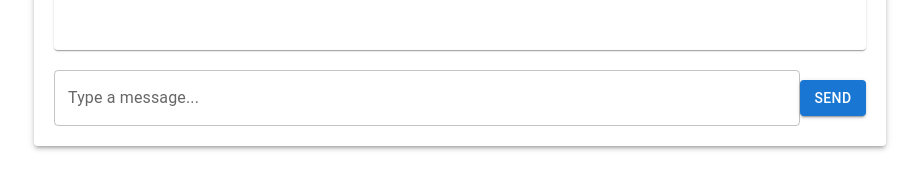
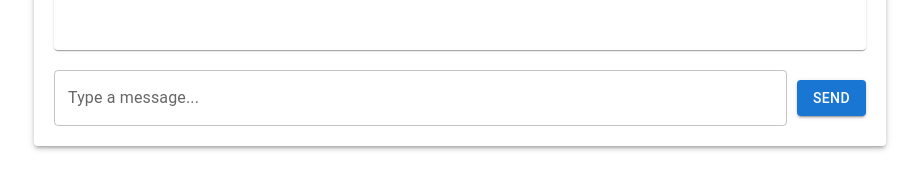
Before and after one commit to gstiebler/BrowserGPT, a React (Create React App) app: page / in a window 1280 px wide. Shown: the part 366-542 px from the top of the page, without its empty margins (180-1099 px from the left). Built offline with nearby package versions, Linux system fonts and the light colour scheme.

Commit message:
fix spacing

```diff
--- a/src/ExtTab/ExtensionMainTab.tsx
+++ b/src/ExtTab/ExtensionMainTab.tsx
@@ -46,11 +46,11 @@ const ExtensionMainTab: React.FC<ExtensionMainTabProps> = ({
                     </Paper>
                 </div>
 
-          <div style={{ display: 'flex', justifyContent: 'space-between', alignItems: 'center' }}>
+                <div style={{ display: 'flex', justifyContent: 'space-between', alignItems: 'center', gap: '10px' }}>
                     <TextField
                         label="Type a message..."
                         variant="outlined"
-              fullWidth
+                        style={{ flex: 1 }} // Takes up the available space
                         value={chatMessage}
                         onChange={e => setChatMessage(e.target.value)}
                     />
```
Lines whose indentation alone changed are shown as unchanged.
